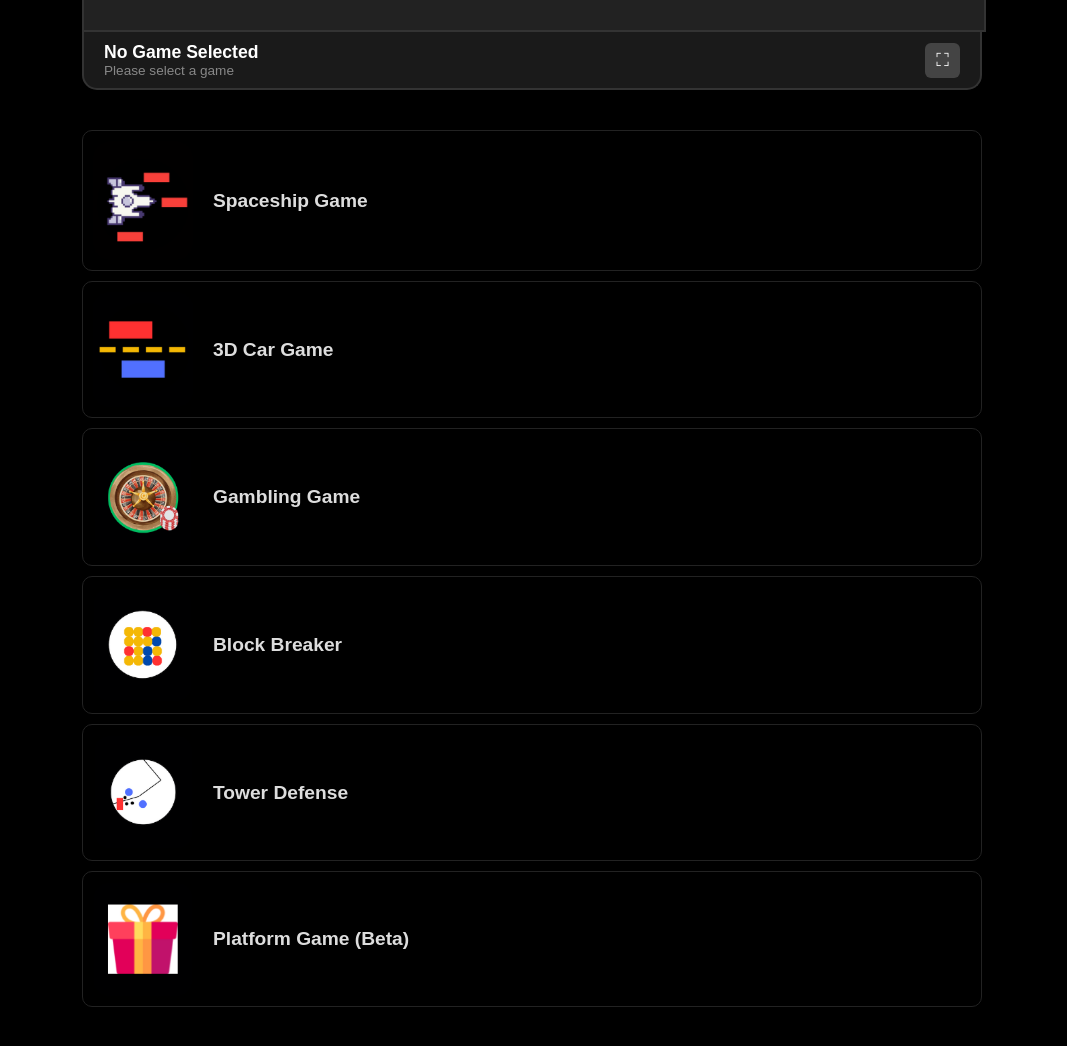
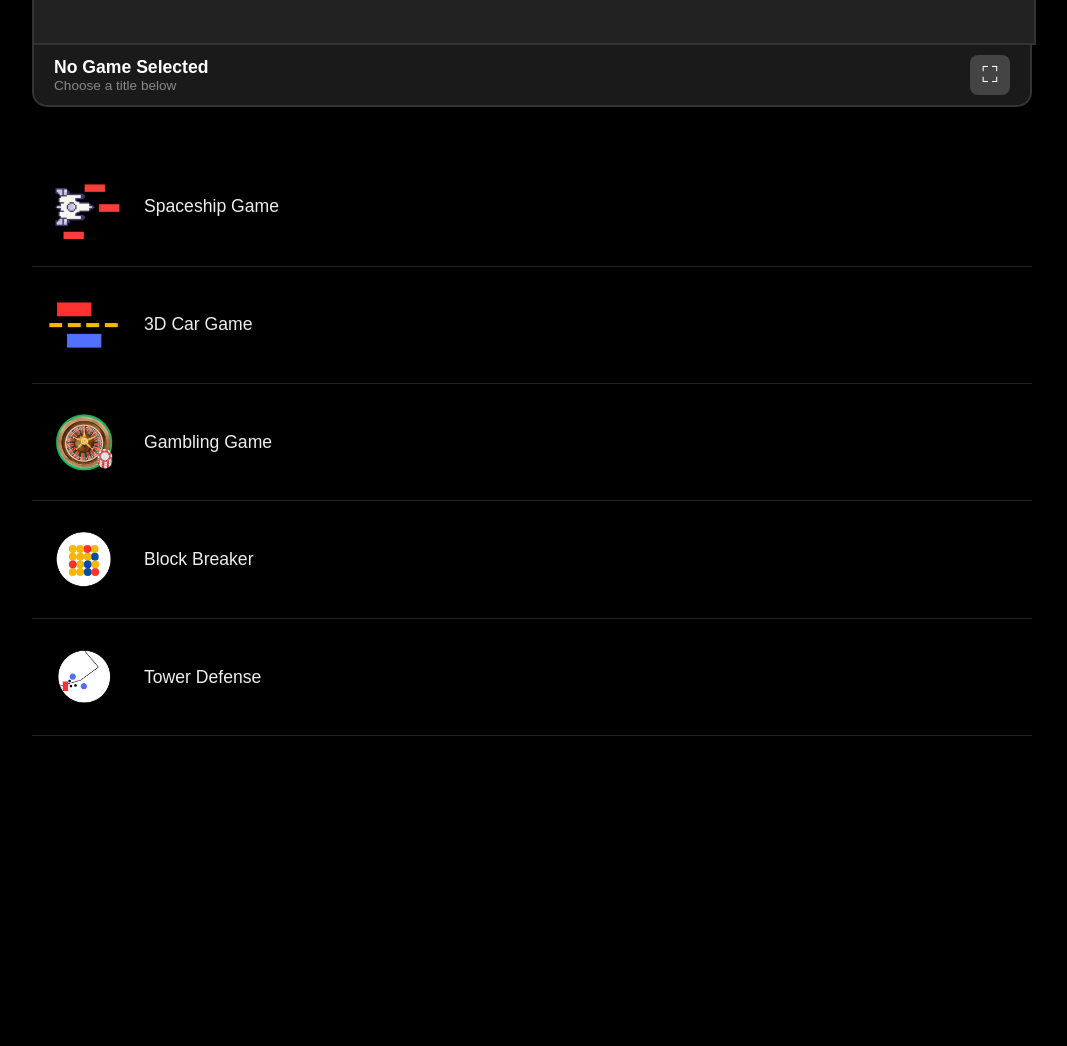
Before and after one commit to ianisbetter09/cool-science-games, a plain HTML site: page game_player.html in a window 1280 px wide. Shown: the part 600-1646 px from the top of the page, without its empty margins (108-1175 px from the left). After the commit the page ends 1386 px from the top, so only its background shows below. Drawn offline with Linux system fonts and the light colour scheme.

Commit message:
Update game_player.html

```diff
--- a/game_player.html
+++ b/game_player.html
@@ -19,16 +19,17 @@
     h1 { margin-top: 20px; }
     h1 a { color: white; text-decoration: none; }
 
-    /* --- Game Player Section --- */
+    /* --- Auto-Sizing Game Section --- */
     .game-section {
       margin: 20px auto;
-      width: 75%;
-      max-width: 900px;
+      width: 90%; /* Uses more of the screen on mobile */
+      max-width: 1000px; /* Limits size on large monitors */
     }
 
     .game-container {
       width: 100%;
-      height: 550px;
+      /* Aspect Ratio 16:9 makes it auto-size height based on width */
+      aspect-ratio: 16 / 9;
       background: #222;
       border-radius: 15px 15px 0 0;
       display: flex;
@@ -39,9 +40,13 @@
       overflow: hidden;
     }
 
-    iframe { border: none; width: 100%; height: 100%; }
+    iframe {
+      border: none;
+      width: 100%;
+      height: 100%;
+    }
 
-    /* --- Game Info Bar (Footer) --- */
+    /* --- Game Info Bar --- */
     .game-info-bar {
       background: #1a1a1a;
       border: 2px solid #333;
@@ -59,22 +64,24 @@
     .game-author { font-size: 0.85em; color: #888; display: block; }
 
     .fullscreen-btn {
-      width: 35px;
-      height: 35px;
+      width: 40px;
+      height: 40px;
       background: #444;
-      border-radius: 6px;
+      border-radius: 8px;
       display: flex;
       justify-content: center;
       align-items: center;
-      font-size: 18px;
+      font-size: 22px;
       color: white;
       cursor: pointer;
+      transition: background 0.2s;
     }
+    .fullscreen-btn:hover { background: #666; }
 
-    /* --- Vertical Game List Section --- */
+    /* --- Vertical List --- */
     .game-list-container {
-      width: 75%;
-      max-width: 900px;
+      width: 90%;
+      max-width: 1000px;
       margin: 0 auto 50px auto;
       text-align: left;
     }
@@ -82,32 +89,23 @@
     .list-item {
       display: flex;
       align-items: center;
-      background: black; /* Set background to black */
-      border: 1px solid #222;
-      margin-bottom: 10px;
-      padding: 10px;
-      border-radius: 10px;
+      background: black;
+      border-bottom: 1px solid #222;
+      padding: 12px;
       cursor: pointer;
-      transition: background 0.2s;
+      transition: background 0.3s;
     }
 
-    .list-item:hover {
-      background: #111;
-      border-color: #444;
-    }
+    .list-item:hover { background: #111; }
 
     .list-item img {
-      width: 100px; /* Slightly smaller icons */
+      width: 80px; /* Smaller icon */
       height: auto;
-      border-radius: 5px;
+      border-radius: 6px;
       margin-right: 20px;
     }
 
-    .list-item-title {
-      font-size: 1.2em;
-      font-weight: bold;
-      color: #ddd;
-    }
+    .list-item-title { font-size: 1.1em; color: #eee; }
   </style>
 </head>
 <body>
@@ -116,50 +114,39 @@
 
   <div class="game-section">
     <div class="game-container" id="gameContainer">
-      <p>Click a game below to play!</p>
+      <p>Select a game below to begin</p>
     </div>
 
     <div class="game-info-bar">
       <div class="game-details">
         <span class="game-title" id="displayTitle">No Game Selected</span>
-        <span class="game-author" id="displayAuthor">Please select a game</span>
+        <span class="game-author" id="displayAuthor">Choose a title below</span>
       </div>
       <div class="fullscreen-btn" id="fsBtn" title="Fullscreen">⛶</div>
     </div>
   </div>
 
   <div class="game-list-container">
-
     <div class="list-item" onclick="switchGame('WeridSpaceGame.html', 'Spaceship Game', 'Ian')">
-      <img src="pngs/spaceship_game2.png" alt="Spaceship Game">
+      <img src="pngs/spaceship_game2.png">
       <div class="list-item-title">Spaceship Game</div>
     </div>
-
     <div class="list-item" onclick="switchGame('car.html', '3D Car Game', 'Ian')">
-      <img src="pngs/3d_car.png" alt="3D Car Game">
+      <img src="pngs/3d_car.png">
       <div class="list-item-title">3D Car Game</div>
     </div>
-
     <div class="list-item" onclick="switchGame('gambling.html', 'Gambling Game', 'Ian')">
-      <img src="pngs/Gambling.png" alt="Gambling Game">
+      <img src="pngs/Gambling.png">
       <div class="list-item-title">Gambling Game</div>
     </div>
-
     <div class="list-item" onclick="switchGame('blockblast.html', 'Block Breaker', 'Ian')">
-      <img src="pngs/blockbreaker.png" alt="Block Breaker">
+      <img src="pngs/blockbreaker.png">
       <div class="list-item-title">Block Breaker</div>
     </div>
-
     <div class="list-item" onclick="switchGame('tower', 'Tower Defense', 'Ian')">
-      <img src="pngs/towerdefense.png" alt="Tower Defense">
+      <img src="pngs/towerdefense.png">
       <div class="list-item-title">Tower Defense</div>
     </div>
-
-    <div class="list-item" onclick="switchGame('Games 1/gam1.html', 'Platform Game (Beta)', 'Ian')">
-      <img src="pngs/platformgame.png" alt="Platform Game">
-      <div class="list-item-title">Platform Game (Beta)</div>
-    </div>
-
   </div>
 
   <script>
@@ -172,36 +159,42 @@
       container.innerHTML = '';
       const iframe = document.createElement('iframe');
       iframe.src = 'Games/' + file;
-      iframe.id = "gameIframe";
-      iframe.allow = 'gamepad *; fullscreen *';
+
+      // Added all necessary fullscreen permissions
+      iframe.setAttribute('allowfullscreen', '');
+      iframe.setAttribute('webkitallowfullscreen', '');
+      iframe.setAttribute('mozallowfullscreen', '');
+      iframe.allow = "autoplay; gamepad; fullscreen; focus-without-user-activation";
+
       container.appendChild(iframe);
 
       titleDisp.innerText = title;
       authorDisp.innerText = "By " + author;
 
       fsBtn.onclick = () => {
-        if (iframe.requestFullscreen) iframe.requestFullscreen();
-        else if (iframe.webkitRequestFullscreen) iframe.webkitRequestFullscreen();
+        if (iframe.requestFullscreen) {
+            iframe.requestFullscreen();
+        } else if (iframe.webkitRequestFullscreen) {
+            iframe.webkitRequestFullscreen();
+        } else if (iframe.msRequestFullscreen) {
+            iframe.msRequestFullscreen();
+        }
       };
 
-      // Scroll to the top player area
       window.scrollTo({top: 0, behavior: 'smooth'});
     }
 
-    // Scroll Lock for Arrow Keys/Space
+    // Prevent Arrow Key Scrolling
     window.addEventListener("keydown", function(e) {
         if(["Space", "ArrowUp", "ArrowDown", "ArrowLeft", "ArrowRight"].indexOf(e.code) > -1) {
             e.preventDefault();
         }
     }, false);
 
-    // Initial Load Logic
+    // Initial check for URL params
     const params = new URLSearchParams(window.location.search);
     const g = params.get('game');
-    if (g) {
-      // Logic to auto-fill title based on URL if needed
-      switchGame(g, "Playing Game...", "Ian");
-    }
+    if (g) switchGame(g, "Playing...", "Ian");
   </script>
 
 </body>
```
